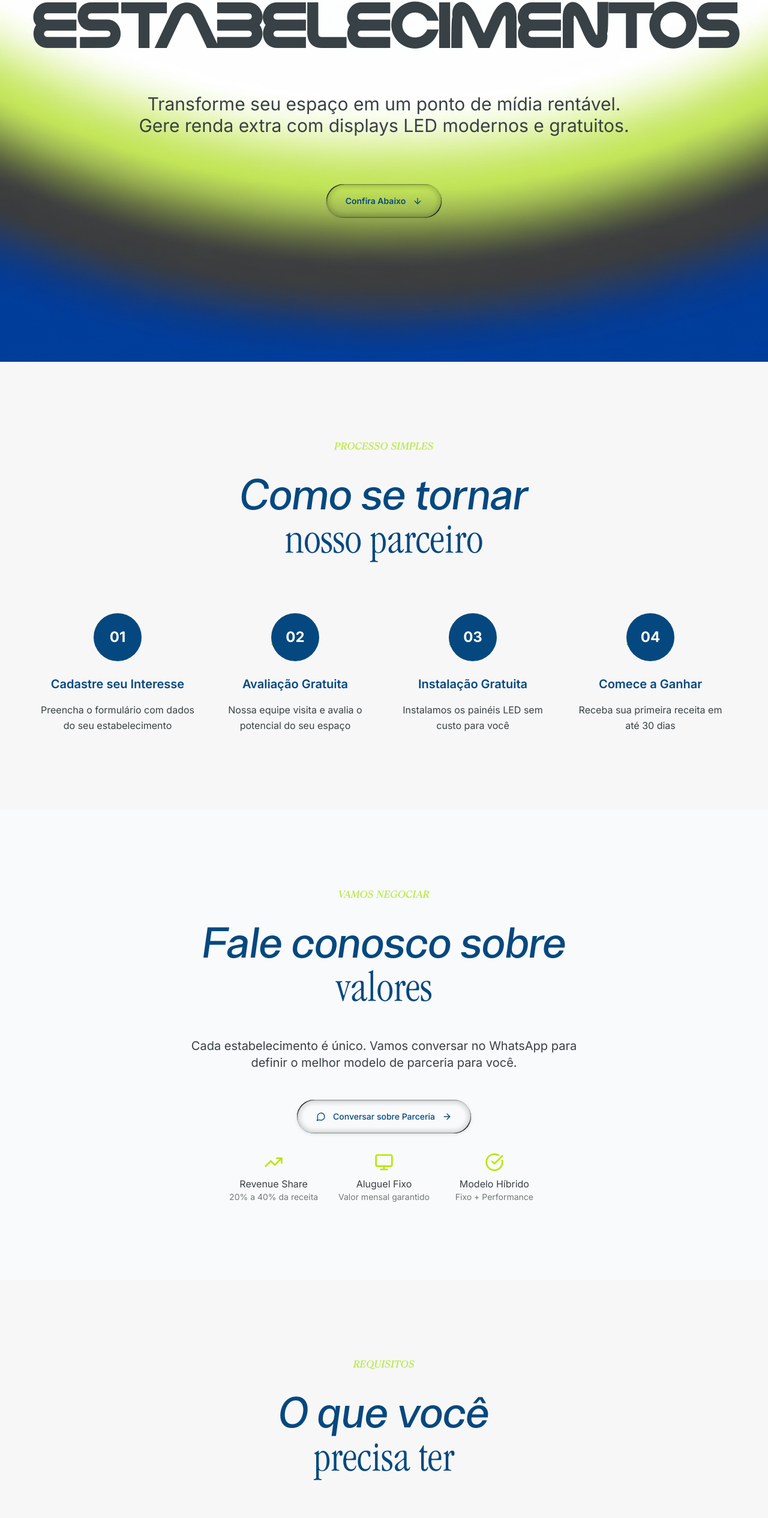
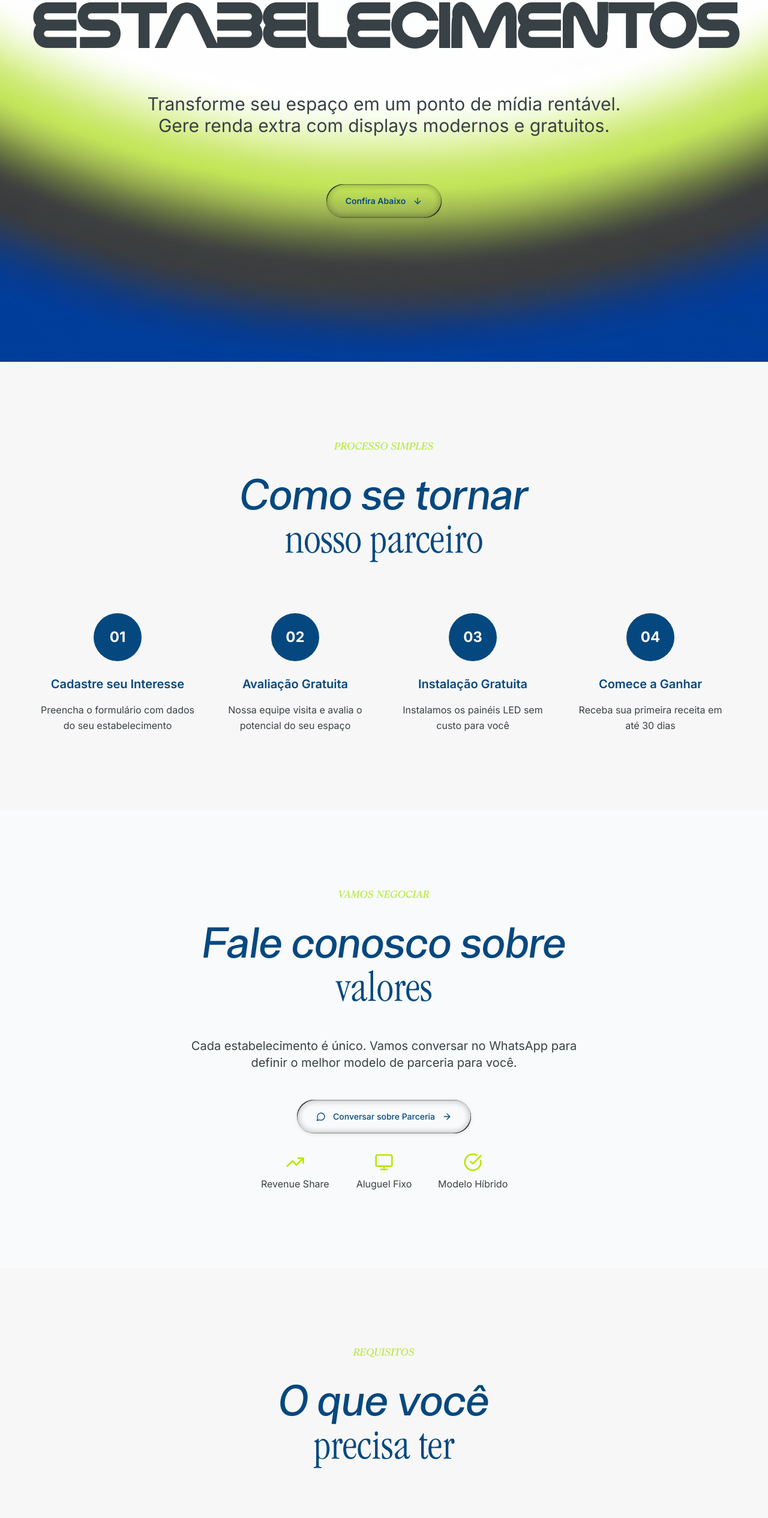
Before and after one commit to rafavieira1/gmvision, a React (Vite) app: page /estabelecimentos in a window 1280 px wide. Shown: the part 197-2727 px from the top of the page at 60% size. Built offline with nearby package versions, Linux system fonts and the light colour scheme.

Commit message:
design: alterações nos textos pedidas pelo cliente pt2

```diff
--- a/src/components/AboutSection.tsx
+++ b/src/components/AboutSection.tsx
@@ -85,7 +85,7 @@ const AboutSection = () => {
 
         </>
       ),
-      description: "A GMvision revoluciona o marketing OOH criando uma rede de networking que conecta anunciantes e estabelecimentos através de displays inteligentes. Oferecemos renda extra para parceiros, modernização de ambientes e publicidade segmentada para anunciantes, construindo um ecossistema de prosperidade compartilhada.",
+      description: "A GMvision revoluciona o marketing DOOH criando uma rede de networking que conecta anunciantes e estabelecimentos através de displays inteligentes. Oferecemos renda extra para parceiros, modernização de ambientes e publicidade segmentada para anunciantes, construindo um ecossistema de prosperidade compartilhada.",
       buttonText: "Ver nossa história"
     },
     history: {
--- a/src/pages/Anunciantes.tsx
+++ b/src/pages/Anunciantes.tsx
@@ -55,7 +55,7 @@ const Anunciantes = () => {
     {
       icon: Calendar,
       title: "Horários de Exibição",
-      items: ["Os anúncios seguem o horário de funcionamento do estabelecimento", "Ciclos de 15-60 segundos", "Personalização por local", "Agendamento flexível"]
+      items: ["Os anúncios seguem o horário de funcionamento do estabelecimento", "Ciclos de 10-30 segundos", "Personalização por local", "Agendamento flexível"]
     },
     {
       icon: MessageCircle,
--- a/src/pages/Estabelecimentos.tsx
+++ b/src/pages/Estabelecimentos.tsx
@@ -1,5 +1,5 @@
 import { useState } from "react";
-import { ArrowRight, ArrowDown, Monitor, Users, Zap, Settings, CheckCircle, MapPin, MessageCircle, TrendingUp } from "lucide-react";
+import { ArrowRight, ArrowDown, Monitor, Users, Building2, Settings, CheckCircle, MapPin, MessageCircle, TrendingUp } from "lucide-react";
 import Header from "@/components/Header";
 import Footer from "@/components/Footer";
 import { Button } from "@/components/ui/button";
@@ -53,19 +53,14 @@ const Estabelecimentos = () => {
       icon: Users
     },
     {
-      title: "Energia Elétrica",
+      title: "Infraestrutura",
       description: "Tomada 110V/220V próxima",
-      icon: Zap
+      icon: Building2
     },
     {
       title: "Internet Wi-Fi",
       description: "Conexão estável mínima 10Mbps",
       icon: Settings
-    },
-    {
-      title: "Espaço na Parede",
-      description: "65cm x 40cm livres",
-      icon: Monitor
     }
   ];
 
@@ -111,7 +106,7 @@ const Estabelecimentos = () => {
           {/* Subtítulo */}
           <p className="text-xl md:text-2xl lg:text-3xl text-gmv-gray leading-relaxed max-w-4xl mx-auto mb-20 px-4">
             Transforme seu espaço em um ponto de mídia rentável.<br />
-            Gere renda extra com displays LED modernos e gratuitos.
+            Gere renda extra com displays modernos e gratuitos.
           </p>
 
           {/* Botão Liquid Glass */}
@@ -211,17 +206,17 @@ const Estabelecimentos = () => {
                 <div className="flex flex-col items-center">
                   <TrendingUp className="w-8 h-8 text-gmv-lime mb-2" />
                   <span className="text-gmv-gray">Revenue Share</span>
-                  <span className="text-sm text-gmv-gray/70">20% a 40% da receita</span>
+                  <span className="text-sm text-gmv-gray/70"></span>
                 </div>
                 <div className="flex flex-col items-center">
                   <Monitor className="w-8 h-8 text-gmv-lime mb-2" />
                   <span className="text-gmv-gray">Aluguel Fixo</span>
-                  <span className="text-sm text-gmv-gray/70">Valor mensal garantido</span>
+                  <span className="text-sm text-gmv-gray/70"></span>
                 </div>
                 <div className="flex flex-col items-center">
                   <CheckCircle className="w-8 h-8 text-gmv-lime mb-2" />
                   <span className="text-gmv-gray">Modelo Híbrido</span>
-                  <span className="text-sm text-gmv-gray/70">Fixo + Performance</span>
+                  <span className="text-sm text-gmv-gray/70"></span>
                 </div>
               </div>
             </div>
@@ -244,7 +239,7 @@ const Estabelecimentos = () => {
               </h2>
             </div>
 
-            <div className="grid md:grid-cols-2 lg:grid-cols-4 gap-8 mb-16">
+            <div className="grid md:grid-cols-3 gap-8 mb-16 justify-center">
               {requirements.map((req, index) => (
                 <div key={index} className="text-center">
                   <div className="w-20 h-20 mx-auto mb-6 rounded-full bg-gmv-blue flex items-center justify-center">
@@ -253,9 +248,6 @@ const Estabelecimentos = () => {
                   <h3 className="text-xl font-semibold text-gmv-blue mb-4">
                     {req.title}
                   </h3>
-                  <p className="text-gmv-gray leading-relaxed">
-                    {req.description}
-                  </p>
                 </div>
               ))}
             </div>
```
